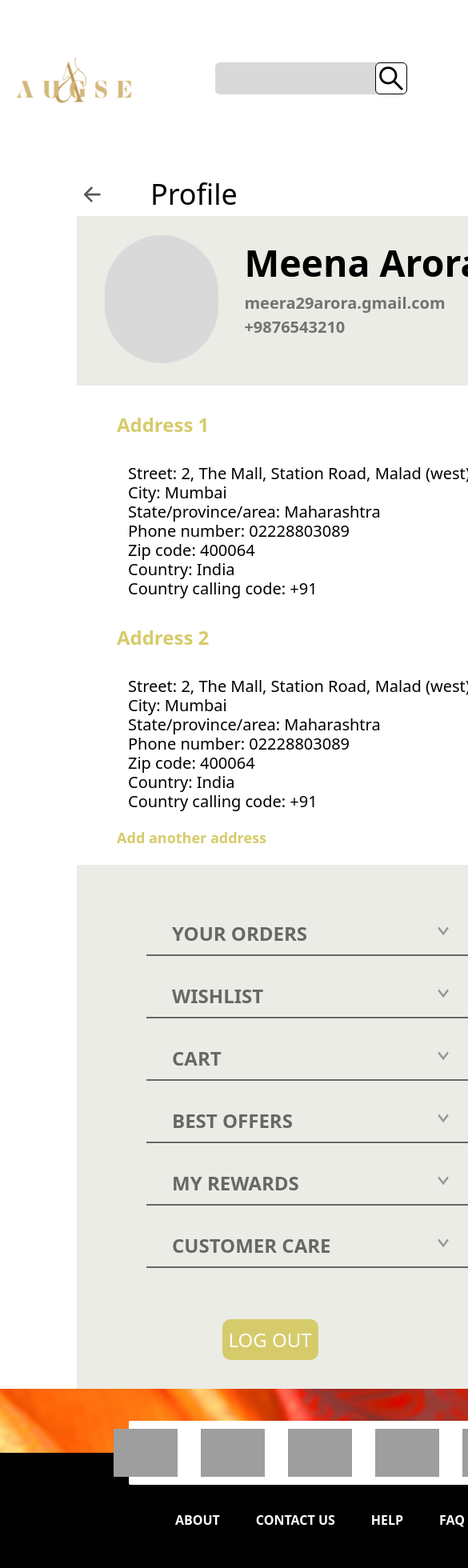
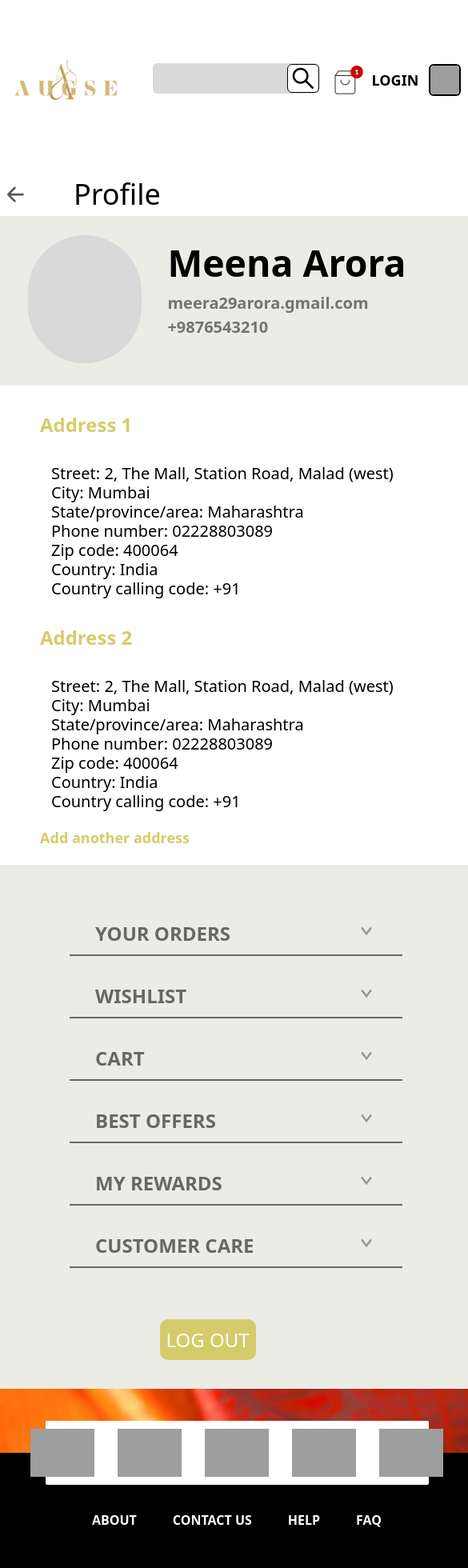
Before and after one commit to Chandan17801/frontend-temp, a Next.js app: page /users/profile in a window 390 px wide. Shown: the top 1960 px of the page at 80% size, 585 px wide, since content can reach past the window. Built offline with nearby package versions, Linux system fonts and the light colour scheme; grey boxes are pictures that could not be loaded.

Commit message:
updated ui nav and footer

```diff
--- a/src/components/footer/Footer.jsx
+++ b/src/components/footer/Footer.jsx
@@ -33,7 +33,7 @@ const Footer = () => {
         backgroundRepeat: "no-repeat",
         backgroundPosition: "center",
       }}
-      className="xl:w-[94.95rem] lg:w-[68rem] md:w-[64rem] w-[50rem] h-[20rem] flex flex-col"
+      className="xl:w-[94.95rem] lg:w-[68rem] md:w-[64rem] w-[37rem] h-[20rem] flex flex-col"
     >
       <div className="h-[5rem] w-[29.9375rem] bg-[#FFFFFF] flex justify-center items-center translate-y-[2.5rem] rounded-sm gap-[1.8rem] m-auto">
         {imgUrl.map((data) => (
@@ -45,7 +45,7 @@ const Footer = () => {
           />
         ))}
       </div>
-      <div className="bg-black w-[100%] h-[100%] pt-[4.5rem] text-white 2xl:gap-[4rem] gap-[3rem] flex flex-col">
+      <div className="bg-black w-[100%] h-[100%] pt-[4.5rem] px-[1rem] text-white 2xl:gap-[4rem] gap-[3rem] flex flex-col">
         <div className="flex gap-[2.81rem] font-bold justify-center items-center">
           <div className="uppercase">About</div>
           <div className="uppercase">Contact us</div>
--- a/src/components/navbar/Navbar.jsx
+++ b/src/components/navbar/Navbar.jsx
@@ -38,7 +38,7 @@ const Navbar = () => {
           <SideDrawerItem key={data.id} val={data} />
         ))}
       </Sidebar>
-      <div className="xl:w-[94.95rem] lg:w-[68rem] md:w-[64rem] w-[50rem] py-[2rem] mb-[1rem] flex">
+      <div className="xl:w-[94.95rem] lg:w-[68rem] md:w-[64rem] w-[37rem] py-[2rem] mb-[1rem] flex">
         <div className="w-[20.3125rem] flex justify-center items-center">
           <Link href={"/"}>
             <Image src={logo} alt="logo" />
@@ -48,9 +48,9 @@ const Navbar = () => {
           <div className="flex justify-center xl:mt-[1.5rem] mt-[3.2rem] items-center relative">
             <input
               type="text"
-              className="search-gradient xl:w-[30rem] w-[15rem] h-[2.5rem] px-[0.5rem] rounded-md"
+              className="search-gradient xl:w-[30rem] md:w-[22rem] w-[13rem] h-[2.4rem] px-[0.5rem] rounded-md"
             />
-            <AiOutlineSearch className="w-10 h-10 border-black border rounded-md absolute right-0 bg-white cursor-pointer hover:scale-105 transition-all duration-700" />
+            <AiOutlineSearch className="w-10 h-9 border-black border rounded-md absolute right-0 bg-white cursor-pointer hover:scale-105 transition-all duration-700" />
           </div>
           <div className="2xl:block m-2 hidden">
             <div className="flex justify-around items-center gap-4">
@@ -60,14 +60,14 @@ const Navbar = () => {
             </div>
           </div>
         </div>
-        <div className="flex justify-center gap-2 w-32 mr-2 items-center">
+        <div className="flex justify-center md:gap-2 gap-1 w-32 mr-2 items-center">
           <Image
             src={cart}
             className="cursor-pointer h-[2.19794rem] w-[2.23438rem]"
             alt=""
           />
           <Link href={"/users/login"}>
-            <div className="flex w-[6.75rem] h-[2.8125rem] p-[0.8125rem] justify-center items-center font-[600] text-[1.125rem] cursor-pointer px-6 transition-all duration-700 hover:text-white hover:bg-[#34251f]">
+            <div className="flex md:w-[6.75rem] w-[4.5rem] h-[2.8125rem] md:p-[0.8125rem] p-1 justify-center items-center font-[600] text-[1.125rem] cursor-pointer transition-all duration-700 hover:text-white hover:bg-[#34251f]">
               LOGIN
             </div>
           </Link>
--- a/src/components/profile/Profile.jsx
+++ b/src/components/profile/Profile.jsx
@@ -26,7 +26,7 @@ const address = [
 
 function Profile() {
   return (
-    <div className="md:w-[44rem] w-[35rem] lg:ml-0 md:ml-[8rem] ml-[6rem]">
+    <div className="md:w-[44rem] w-[37rem]">
       <div className="flex px-2">
         <svg
           width="22"
--- a/src/components/profile/ProfileSidebar.jsx
+++ b/src/components/profile/ProfileSidebar.jsx
@@ -12,7 +12,7 @@ const data = [
 
 function ProfileSidebar() {
   return (
-    <div className="w-[34.75rem] bg-[#EBECE5] lg:ml-0 md:ml-[12rem] ml-[6rem] py-[2.25rem] pl-[5.44rem] pr-[10rem]">
+    <div className="lg:w-[34.75rem] md:w-[32rem] w-[37rem] bg-[#EBECE5] py-[2.25rem] pl-[5.44rem] pr-[10rem]">
       {data.map((d) => (
         <SidebarItems key={d.id} name={d.title} />
       ))}
--- a/src/pages/users/profile.jsx
+++ b/src/pages/users/profile.jsx
@@ -5,8 +5,8 @@ import ProfileSidebar from "@/components/profile/ProfileSidebar";
 
 function profile() {
   return (
-    <div className="w-full flex lg:flex-row flex-col">
-      <SideNavbar className="lg:block hidden"/>
+    <div className="w-full flex md:flex-row flex-col">
+      <SideNavbar className="xl:block hidden"/>
       <Profile />
       <ProfileSidebar />
     </div>
```
